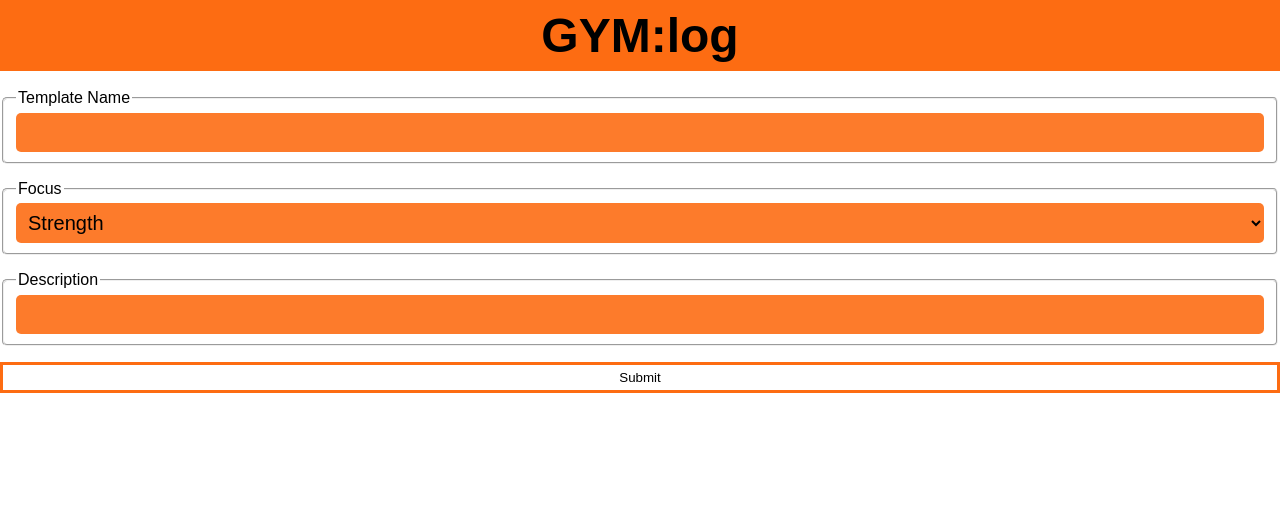
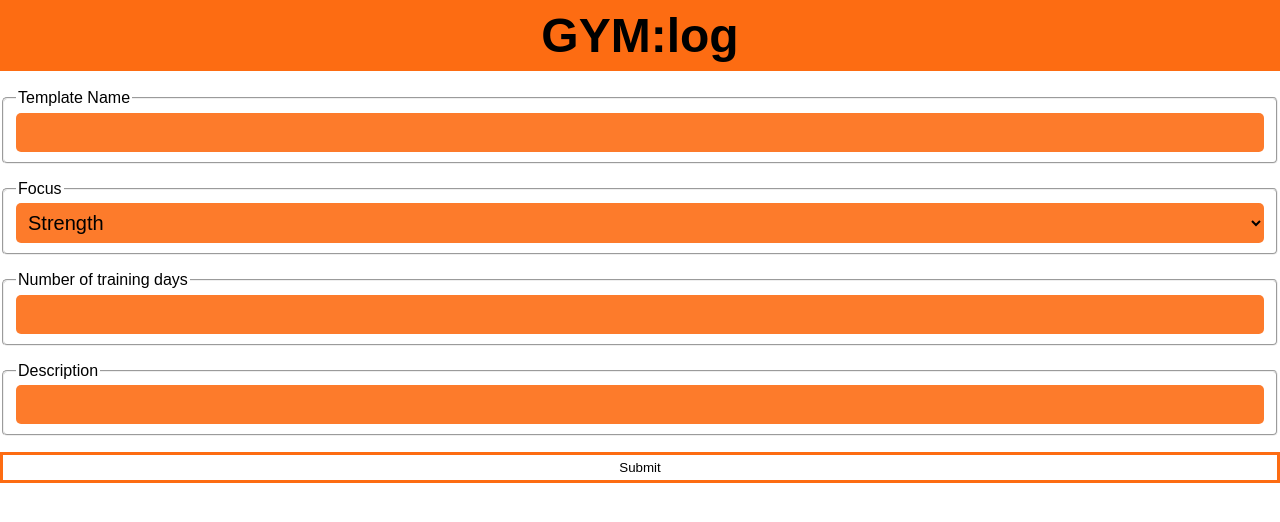
Before and after one commit to doctype-Melvin/repsetweight, a Next.js app: page /presets/new in a window 1280 px wide. Shown: the top 522 px of the page. Built offline with nearby package versions, Linux system fonts and the light colour scheme; no server answers.

Commit message:
add new input field to template form

```diff
--- a/app/page.js
+++ b/app/page.js
@@ -16,13 +16,14 @@ export default function Home() {
           description="Explore the preset workout templates"
         />
       </Link>
+        */}
       <Link href="/presets/new" className={styles.link__styled__span}>
         <LinkCard
           linkTitle="Customize"
           icon={<Write />}
-          description="Create your own template"
+          description="Create workout template"
         />
-      </Link> */}
+      </Link>
     </section>
   );
 }
--- a/app/presets/new/page.js
+++ b/app/presets/new/page.js
@@ -11,6 +11,7 @@ export default function CreateTemplate() {
     const name = FormData.get("templateName")?.valueOf();
     const focus = FormData.get("focus")?.valueOf();
     const description = FormData.get("description")?.valueOf();
+    const numberOfDays = FormData.get("number-of-days")?.valueOf();
     const routine = [];
     // This needs error handling
     // Don't use try catch as the redirect() will
@@ -19,6 +20,7 @@ export default function CreateTemplate() {
     const { id } = await Preset.create({
       name,
       focus,
+      numberOfDays,
       description,
       routine,
       mutable: true,
--- a/components/Form/index.js
+++ b/components/Form/index.js
@@ -41,6 +41,21 @@ export default function Form({ onSubmit }) {
       <fieldset className="fieldset__styled">
         <legend>
           <label htmlFor="description" name="description">
+            Number of training days
+          </label>
+        </legend>
+        <input
+          className="input-field"
+          type="number"
+          min={1}
+          max={7}
+          name="number-of-days"
+          required
+        />
+      </fieldset>
+      <fieldset className="fieldset__styled">
+        <legend>
+          <label htmlFor="description" name="description">
             Description
           </label>
         </legend>
```
